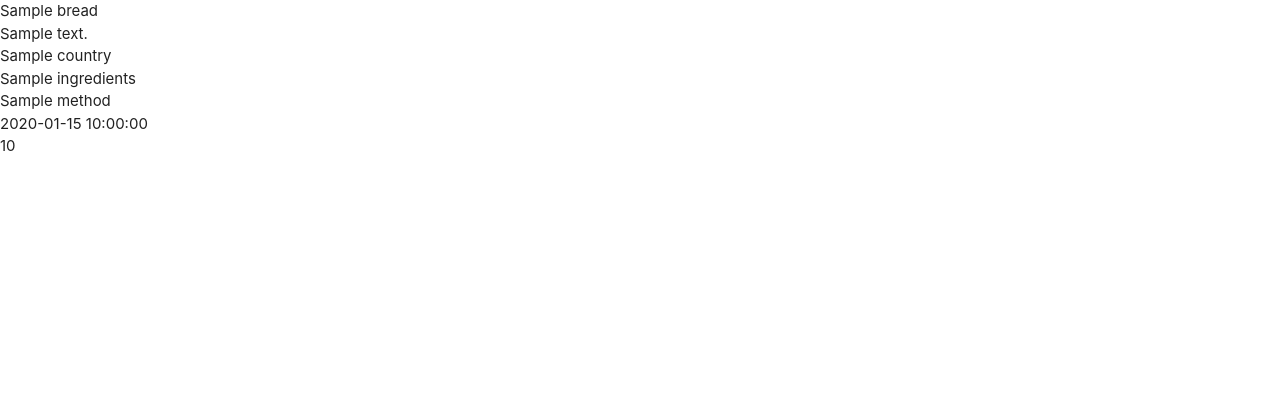
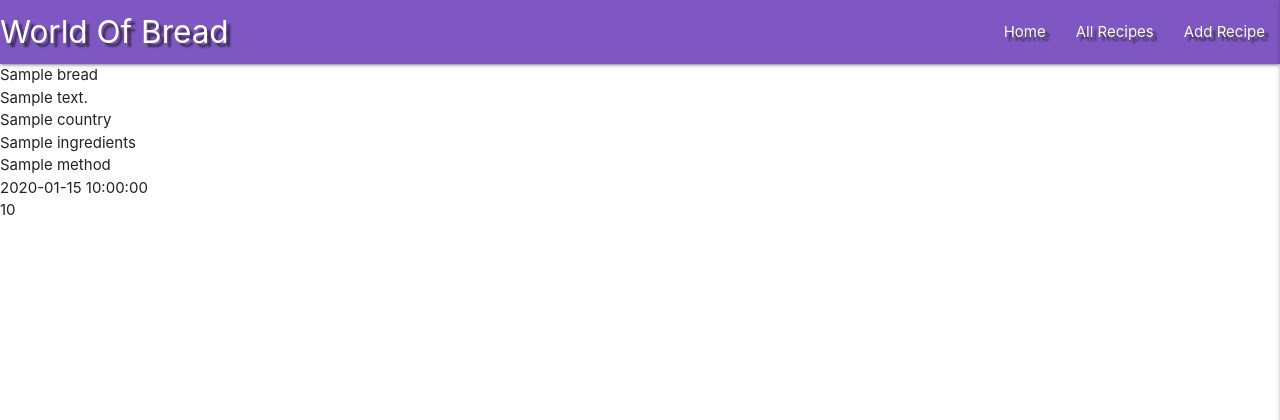
Before and after one commit to GOSUB-C64/CI-Project-MS3, a Flask app: page / in a window 1280 px wide. Shown: the top 420 px of the page. Run offline with Flask 2, Linux system fonts and the light colour scheme; a database or web service that is not in the repository returns one stand-in record (values such as "Sample title"); some libraries are stand-ins or nearby versions.

Commit message:
added basic nav-bar/side-bar from materializecss.com

```diff
--- a/app.py
+++ b/app.py
@@ -17,10 +17,10 @@ mongo = PyMongo(app)
 
 
 @app.route("/")
-@app.route("/get_bread")
-def get_bread():
+@app.route("/get_breads")
+def get_breads():
     breads = mongo.db.breads.find()
-    return render_template("bread.html", breads=breads)
+    return render_template("breads.html", breads=breads)
 
 
 if __name__ == "__main__":
--- a/static/css/style.css
+++ b/static/css/style.css
@@ -0,0 +1,5 @@
+.text-shadow {
+    text-shadow: 4px 4px 2px rgba(0,0,0,0.5)
+}
+
+/* #7660DF */
--- a/static/js/script.js
+++ b/static/js/script.js
@@ -0,0 +1,3 @@
+  $(document).ready(function(){
+    $('.sidenav').sidenav({edge: "right"});
+  });
--- a/templates/base.html
+++ b/templates/base.html
@@ -16,10 +16,35 @@
 </head>
 
 <body>
+    <header>
+        <!-- main top nav bar -->
+        <nav class="nav-extended text-shadow deep-purple lighten-1">
+            <div class="nav-wrapper">
+                <a href="{{ url_for('get_breads') }}" class="brand-logo">World Of Bread</a>
+                <a href="#" data-target="mobile-demo" class="sidenav-trigger right"><i class="fas fa-bars"></i></a>
+                <ul class="right hide-on-med-and-down">
+                    <li><a href="{{ url_for('get_breads') }}">Home</a></li>
+                    <li><a href="#">All Recipes</a></li>
+                    <li><a href="#">Add Recipe</a></li>
+                </ul>
+            </div>
+        </nav>
+        <!-- pop out side nav bar on smaller screens -->
+        <ul class="sidenav" id="mobile-demo">
+            <li>
+                <h4 class="center-align light-blue-text text-darken-4">World Of Breads</h4>
+            </li>
+            <li><a href="{{ url_for('get_breads') }}">Home</a></li>
+            <li><a href="#">All Recipes</a></li>
+            <li><a href="#">Add Recipe</a></li>
+        </ul>
+    </header>
+
+
     {% block content %}
     {% endblock %}
 
-    <script src="http://code.jquery.com/jquery-3.5.1.min.js"
+    <script src="https://code.jquery.com/jquery-3.5.1.min.js"
         integrity="sha256-9/aliU8dGd2tb6OSsuzixeV4y/faTqgFtohetphbbj0=" crossorigin="anonymous"></script>
     <script src="https://cdnjs.cloudflare.com/ajax/libs/materialize/1.0.0/js/materialize.min.js"></script>
     <script src="{{ url_for('static', filename='js/script.js') }}"></script>
```
Also changed, not shown: templates/breads.html (renamed from templates/bread.html).
